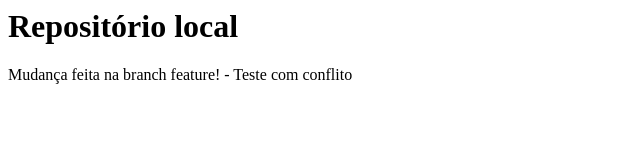
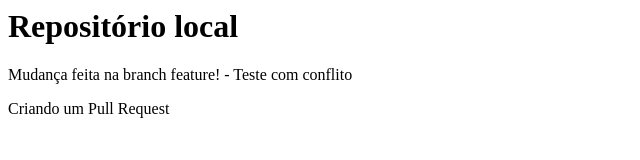
Before and after one commit to MateRossi/git-repo2, a plain HTML site: page index.html in a window 1280 px wide. Shown: the whole page, without its empty margins (0-640 px from the left). Drawn offline with Linux system fonts and the light colour scheme.

Commit message:
Adicionado parágrafo do PR

```diff
--- a/index.html
+++ b/index.html
@@ -1,2 +1,3 @@
 <h1>Repositório local</h1>
 <p>Mudança feita na branch feature! - Teste com conflito</p>
+<p>Criando um Pull Request</p>
```
